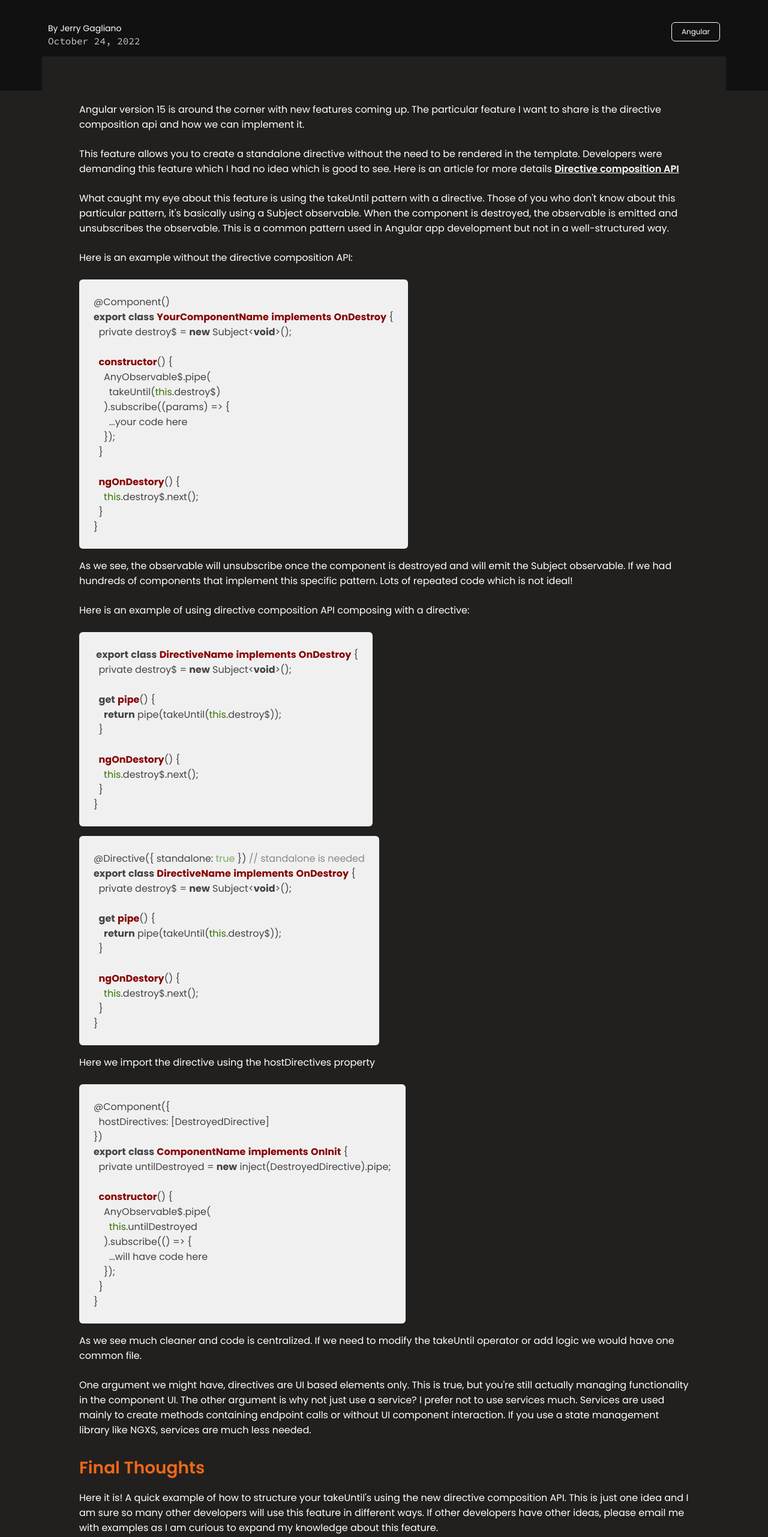
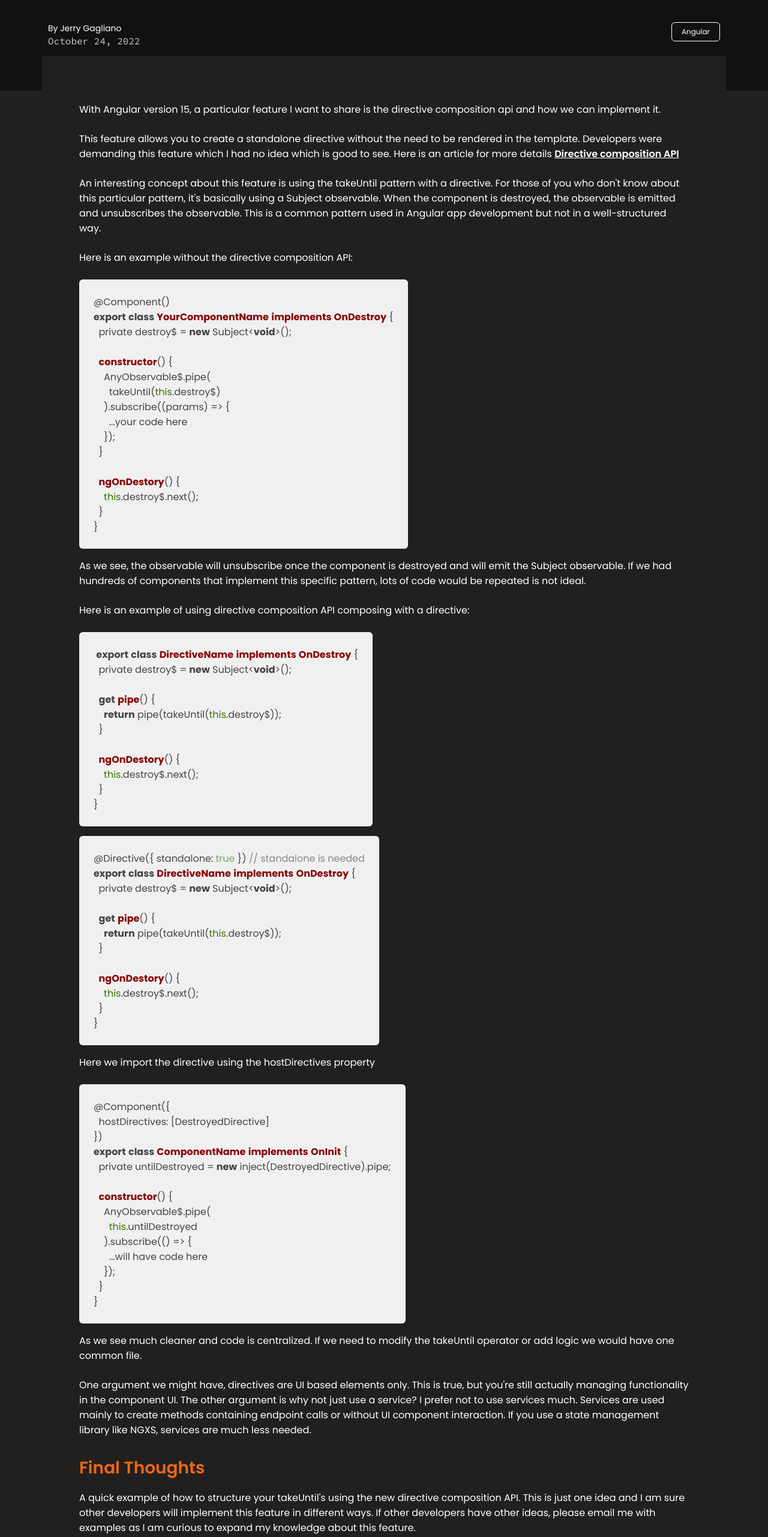
Before and after one commit to JGSolutions/jerry-gagliano, a Next.js app: page /posts/angular-directive-takeuntil in a window 1280 px wide. Shown: the part 234-2797 px from the top of the page at 60% size. Built offline with nearby package versions, Linux system fonts and the light colour scheme.

Commit message:
removed await and fixed article

```diff
--- a/pages/blog/index.tsx
+++ b/pages/blog/index.tsx
@@ -7,7 +7,7 @@ import BlogItem from '../../components/blog-item/blog-item';
 import { getSortedPostsData } from '../../lib/posts';
 
 export async function getStaticProps() {
-    const allPostsData = await getSortedPostsData();
+    const allPostsData = getSortedPostsData();
     return {
         props: {
             allPostsData,
--- a/pages/posts/angular-directive-takeuntil.mdx
+++ b/pages/posts/angular-directive-takeuntil.mdx
@@ -2,11 +2,11 @@ import {meta} from '../../lib/blog-posts'
 import BlogLayout from '../../components/blog-layout/blog-layout'
 import SyntaxHighlighter from 'react-syntax-highlighter';
 
-Angular version 15 is around the corner with new features coming up. The particular feature I want to share is the directive composition api and how we can implement it.
+With Angular version 15, a particular feature I want to share is the directive composition api and how we can implement it.
 
 This feature allows you to create a standalone directive without the need to be rendered in the template. Developers were demanding this feature which I had no idea which is good to see. Here is an article for more details [Directive composition API](https://www.angularjswiki.com/angular/directive-composition-api-in-angular-15/#real-use-cases)
 
-What caught my eye about this feature is using the takeUntil pattern with a directive. Those of you who don't know about this particular pattern, it's basically using a Subject observable. When the component is destroyed, the observable is emitted and unsubscribes the observable. This is a common pattern used in Angular app development but not in a well-structured way.
+An interesting concept about this feature is using the takeUntil pattern with a directive. For those of you who don't know about this particular pattern, it's basically using a Subject observable. When the component is destroyed, the observable is emitted and unsubscribes the observable. This is a common pattern used in Angular app development but not in a well-structured way.
 
 Here is an example without the directive composition API:
 
@@ -31,7 +31,8 @@ Here is an example without the directive composition API:
 `}
 </SyntaxHighlighter>
 
-As we see, the observable will unsubscribe once the component is destroyed and will emit the Subject observable. If we had hundreds of components that implement this specific pattern. Lots of repeated code which is not ideal!
+As we see, the observable will unsubscribe once the component is destroyed and will emit the Subject observable.
+If we had hundreds of components that implement this specific pattern, lots of code would be repeated is not ideal.
 
 Here is an example of using directive composition API composing with a directive:
 
@@ -96,7 +97,7 @@ One argument we might have, directives are UI based elements only. This is true,
 
 ## Final Thoughts
 
-Here it is! A quick example of how to structure your takeUntil's using the new directive composition API. This is just one idea and I am sure so many other developers will use this feature in different ways. If other developers have other ideas, please email me with examples as I am curious to expand my knowledge about this feature.
+A quick example of how to structure your takeUntil's using the new directive composition API. This is just one idea and I am sure other developers will implement this feature in different ways. If other developers have other ideas, please email me with examples as I am curious to expand my knowledge about this feature.
 
 Cheers!
 
```
